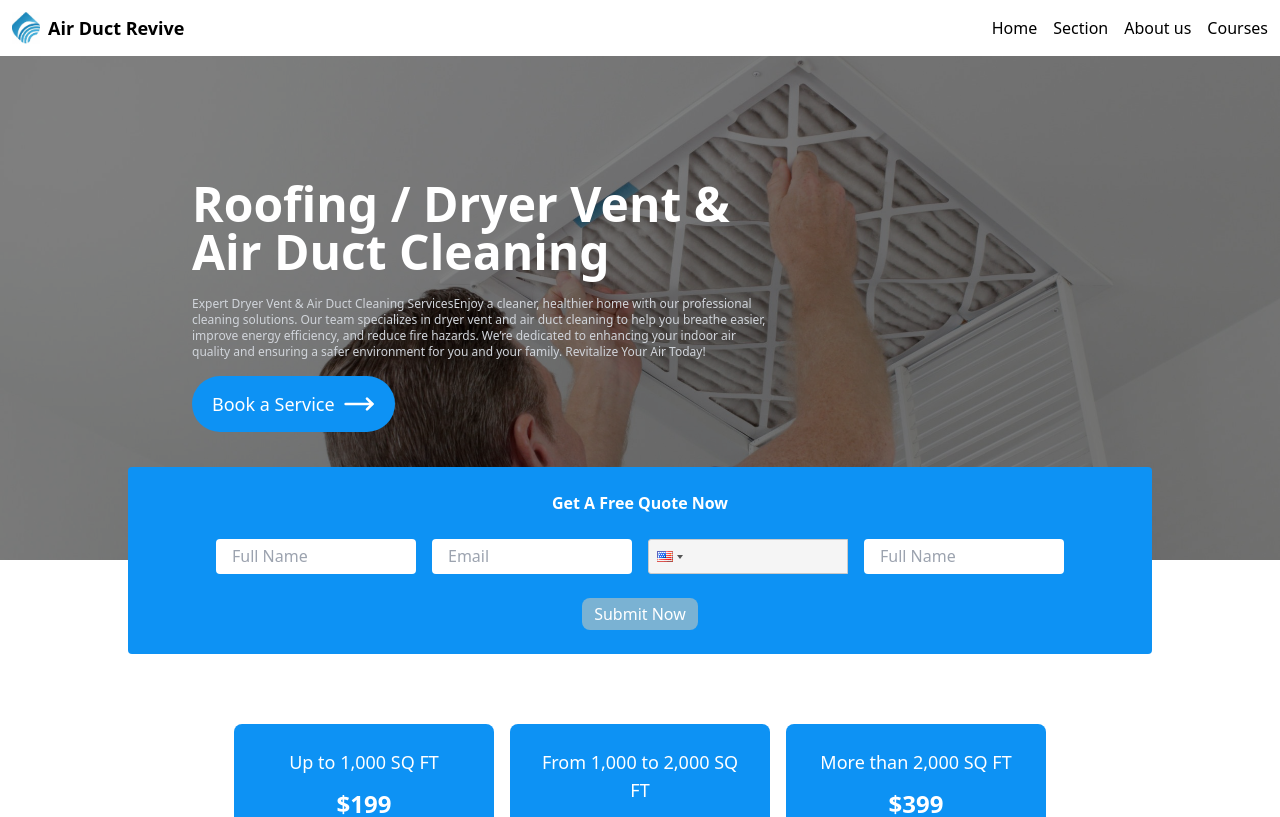
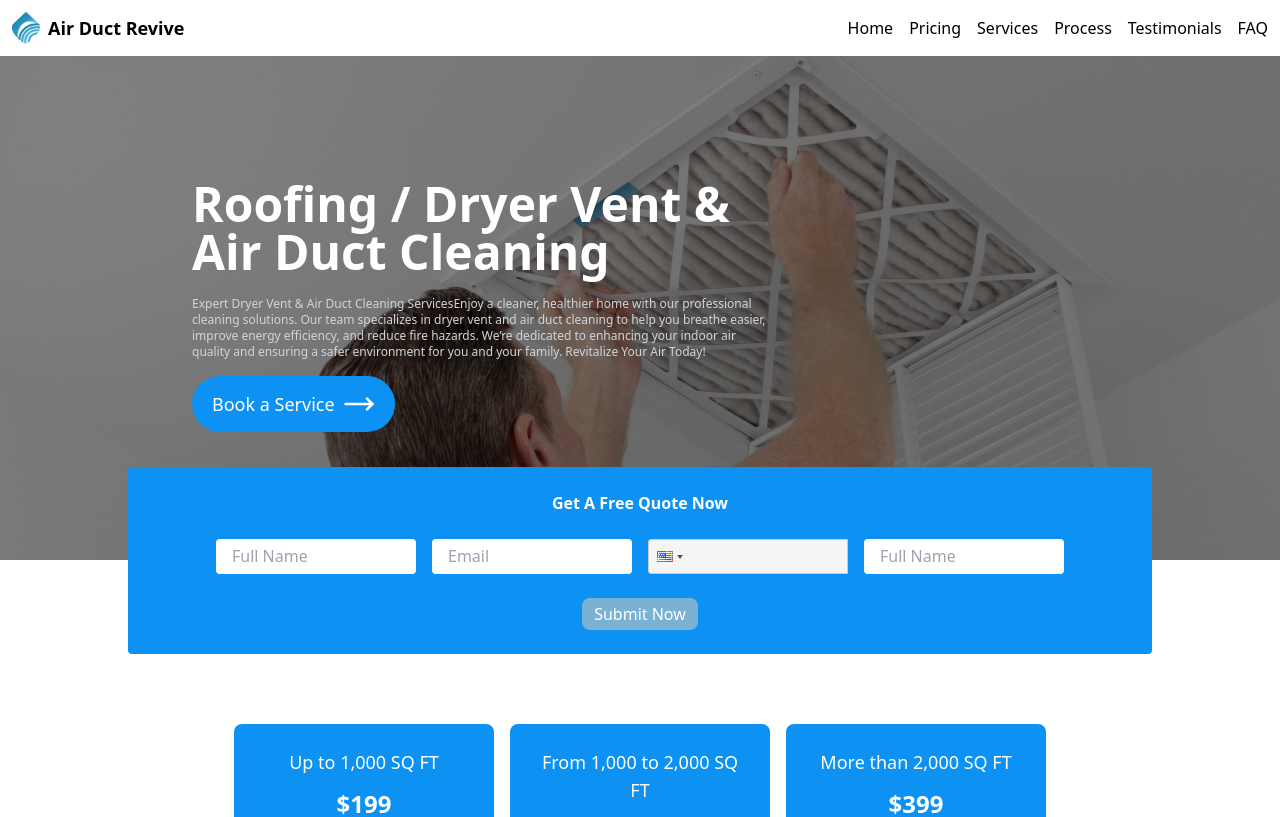
Before and after one commit to taskinnasif144/airductrevive, a Next.js app: page / in a window 1280 px wide. Shown: the top 817 px of the page. Built offline with nearby package versions, Linux system fonts and the light colour scheme.

Commit message:
smooth scroll

```diff
--- a/src/components/CustomerReview.tsx
+++ b/src/components/CustomerReview.tsx
@@ -6,7 +6,7 @@ import React from 'react'
 
 const CustomerReview = () => {
     return (
-        <div className='bg-color-bg-secondary p-6'>
+        <section id='Testimonials' className='bg-color-bg-secondary p-6'>
 
             <div className=' flex flex-col items-center gap-3text-center pb-6 '>
                 <p className='text-color-bg-tertiary'>TESTIMONIALS</p>
@@ -18,7 +18,7 @@ const CustomerReview = () => {
                 {testimonialData.map(data => <CustomerReviewCard key={data.name} card={data} />)}
             </div>
 
-        </div>
+        </section>
     )
 }
 
--- a/src/components/DuctCleaning.tsx
+++ b/src/components/DuctCleaning.tsx
@@ -6,7 +6,7 @@ import { priceCards, priceCardsType } from '@/utils/constants';
 
 const DuctCleaning = () => {
     return (
-        <div className='bg-color-white pt-48 md:pt-32'>
+        <section id='Pricing' className='bg-color-white pt-48 md:pt-32'>
             <h2 className='text-center font-bold text-3xl text-white'>Air Duct Cleaning</h2>
             <div className='flex flex-col md:flex-row items-center justify-center gap-4 px-6'>
                 {priceCards.map(card => {
@@ -15,7 +15,7 @@ const DuctCleaning = () => {
 
 
             </div>
-        </div>
+        </section>
     )
 }
 
--- a/src/components/FrequentlyAsked.tsx
+++ b/src/components/FrequentlyAsked.tsx
@@ -9,7 +9,7 @@ import React, { useState } from 'react'
 
 const FrequentlyAsked = () => {
     return (
-        <div className='p-6 flex flex-col lg:justify-around lg:flex-row'>
+        <section id='FAQ' className='p-6 flex flex-col lg:justify-around lg:flex-row'>
             <div className=' w-full lg:w-[40%]'>
                 <div>
                     <h5 className='text-color-sidebar'>HAVE ANY QUESTIONS</h5>
@@ -27,7 +27,7 @@ const FrequentlyAsked = () => {
                     <Image alt='background' src={"/roof.jpg"} height={600} width={600} className=' h-[300px] w-[250px] object-cover absolute bottom-0 right-0 rounded-3xl -z-10' />
                 </div>
             </div>
-        </div>
+        </section>
     )
 }
 type FrequentlyAskedCardProps = {
--- a/src/components/Hero.tsx
+++ b/src/components/Hero.tsx
@@ -6,7 +6,7 @@ import React from 'react'
 
 const Hero = () => {
     return (
-        <div className=' mt-3 py-24 pb-40 md:pb-24 relative'>
+        <section id='Home' className=' mt-3 py-24 pb-40 md:pb-24 relative'>
             <Image alt='background' src={"/duct-clean.jpg"} fill={true} className='object-cover brightness-50 -z-10' />
             <div className='flex justify-around'>
                 <div className='w-full lg:w-1/2 p-8'>
@@ -25,7 +25,7 @@ const Hero = () => {
                 </div>
                 <div></div>
             </div>
-        </div>
+        </section>
     )
 }
 
--- a/src/components/OurProcess.tsx
+++ b/src/components/OurProcess.tsx
@@ -5,7 +5,7 @@ import React from 'react'
 
 const OurProcess = () => {
     return (
-        <div className='w-full  bg-white mt-6 py-12 p-6'>
+        <section id='Process' className='w-full  bg-white mt-6 py-12 p-6'>
             <div className=' flex flex-col items-center gap-3text-center pb-6 '>
                 <p className='text-color-bg-tertiary'>HOW TO GET PRESSURE WASHING</p>
                 <h4 className='font-bold text-xl '>Our Simple Steps Process Working With Us is As Easy As ...</h4>
@@ -18,7 +18,7 @@ const OurProcess = () => {
 
 
             </div>
-        </div>
+        </section>
     )
 }
 type OurProcessCardProps = {
--- a/src/components/OurServices.tsx
+++ b/src/components/OurServices.tsx
@@ -5,7 +5,7 @@ import React from 'react'
 
 const OurServices = () => {
     return (
-        <div className='w-full  bg-color-bg-secondary mt-6 py-12'>
+        <section id='Services' className='w-full  bg-color-bg-secondary mt-6 py-12'>
             <div className=' flex flex-col items-center gap-3text-center pb-6 '>
                 <p className='text-color-bg-tertiary'>SERVICES</p>
                 <h4 className='font-bold text-xl  '>Our Services</h4>
@@ -18,7 +18,7 @@ const OurServices = () => {
 
 
             </div>
-        </div>
+        </section>
     )
 }
 type OurServicesCardProps = {
--- a/src/components/Sidebar.tsx
+++ b/src/components/Sidebar.tsx
@@ -13,14 +13,24 @@ const Sidebar = ({ closeSide }: Props) => {
             <div className={`fixed top-0 right-0 pt-12 -z-10 bg-color-sidebar transition-all duration-150 shadow-sm  h-full ${closeSide ? "w-1/2 max-w-64 p-3" : "w-0 p-0"} md:hidden `}>
                 <ul>
                     {navLinks.map(link => {
-                        return <li className='text-white hover:text-color-primary font-medium' key={link}>{link}</li>
+                        return <button className='text-white hover:text-color-primary font-medium' key={link}
+                            onClick={() => {
+                                const element = document.querySelector(`#${link}`);
+                                element?.scrollIntoView({ behavior: 'smooth' })
+                            }}
+                        >{link}</button>
                     })}
                 </ul>
             </div>
             <div className='hidden md:block'>
                 <ul className='flex gap-4 font-medium'>
                     {navLinks.map(link => {
-                        return <li className='hover:text-color-primary cursor-pointer' key={link}>{link}</li>
+                        return <button
+                            onClick={() => {
+                                const element = document.querySelector(`#${link}`);
+                                element?.scrollIntoView({ behavior: 'smooth' })
+                            }}
+                            className='hover:text-color-primary cursor-pointer' key={link}>{link}</button>
                     })}
                 </ul>
             </div>
--- a/src/utils/constants.tsx
+++ b/src/utils/constants.tsx
@@ -1,7 +1,7 @@
 
 
 export const navLinks = [
-    "Home", "Section", "About us", "Courses"
+    "Home", "Pricing", "Services", "Process", "Testimonials", "FAQ"
 ]
 
 export interface priceCardsType {
```
